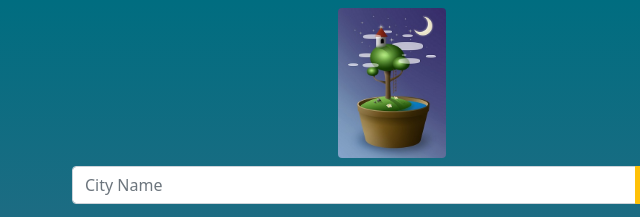
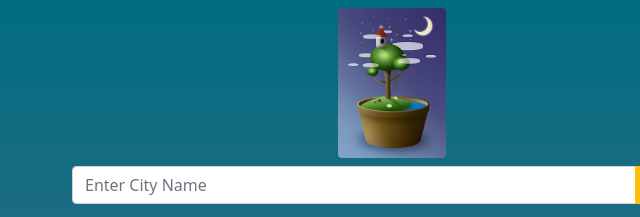
Before and after one commit to developeremdad/city-weather, a plain HTML site: page index.html in a window 1280 px wide. Shown: the top 217 px of the page, 248-888 px from the left. Drawn offline with nearby package versions, Linux system fonts and the light colour scheme.

Commit message:
placeholder update

```diff
--- a/index.html
+++ b/index.html
@@ -45,7 +45,7 @@
     </div>
 
     <div class="input-group mb-3 w-50 mx-auto mt-2">
-        <input id="input-field" type="search" class="form-control" placeholder="City Name">
+        <input id="input-field" type="search" class="form-control" placeholder="Enter City Name">
 
         <button onclick="loadData()" id="input-button" type="submit" class="btn btn-warning">
             Search
```
